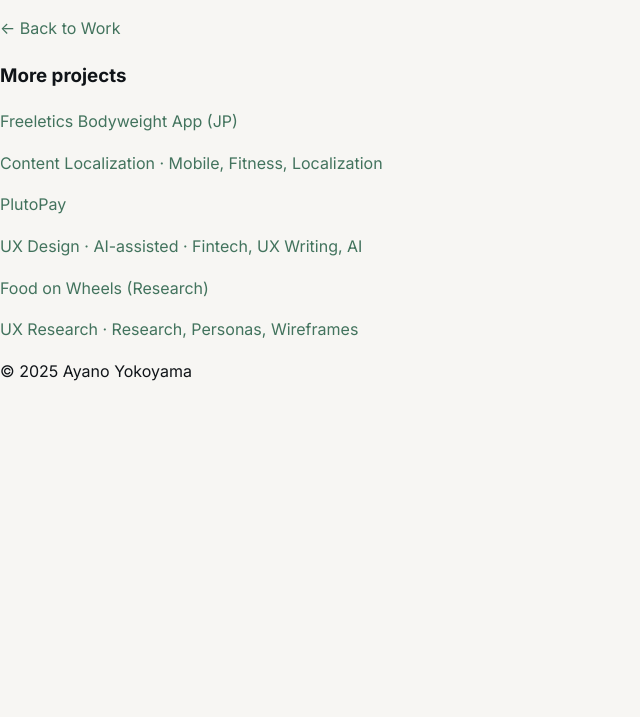
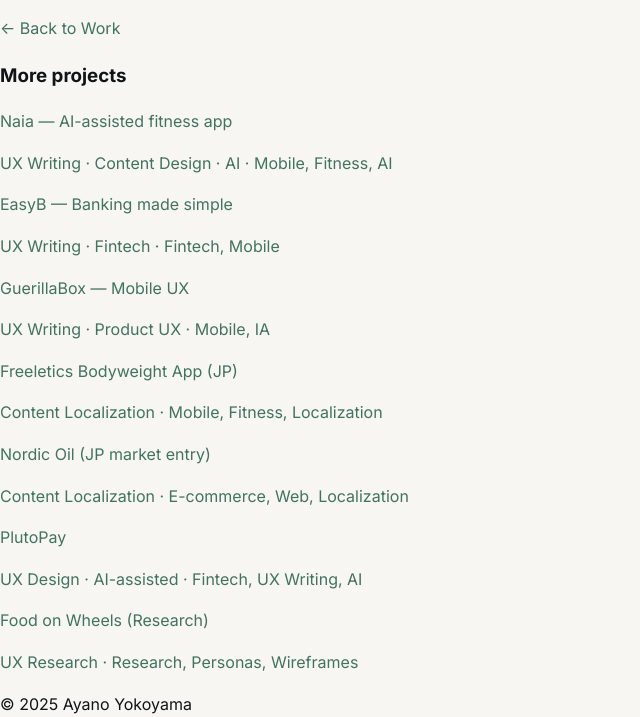
Before and after one commit to ayanoyokoyama/ayanoyokoyama-github.io, a Jekyll site: the page built from work/nordic-oil.md, in a window 1280 px wide and 1271 px high. Shown: the part 554-1271 px from the top of the window, without its empty margins (0-640 px from the left). Built offline with Jekyll 4.4.1, drawn with Linux system fonts in a browser that asks for light colours.

Commit message:
Update projects.yml

```diff
--- a/_data/projects.yml
+++ b/_data/projects.yml
@@ -1,27 +1,41 @@
+- title: Naia — AI-assisted fitness app
+  kicker: UX Writing · Content Design · AI
+  tags: [Mobile, Fitness, AI]
+  cover: /assets/images/naia/cover.png
+  url: /projects/naia/
+
+- title: EasyB — Banking made simple
+  kicker: UX Writing · Fintech
+  tags: [Fintech, Mobile]
+  cover: /assets/images/easyb/cover.png
+  url: /projects/easyb/
+
+- title: GuerillaBox — Mobile UX
+  kicker: UX Writing · Product UX
+  tags: [Mobile, IA]
+  cover: /assets/images/guerillabox/cover.png
+  url: /projects/guerillabox/
+
 - title: Freeletics Bodyweight App (JP)
   kicker: Content Localization
-  blurb: English → Japanese app localization with UX care.
   tags: [Mobile, Fitness, Localization]
   cover: /assets/images/freeletics/cover.png
-  url: /work/freeletics/
+  url: /projects/freeletics/
 
 - title: Nordic Oil (JP market entry)
   kicker: Content Localization
-  blurb: E-commerce, landing, and Instagram localization.
   tags: [E-commerce, Web, Localization]
   cover: /assets/images/nordic-oil/cover.png
-  url: /work/nordic-oil/
+  url: /projects/nordic-oil/
 
 - title: PlutoPay
   kicker: UX Design · AI-assisted
-  blurb: Onboarding and content patterns, plus a compact design system.
   tags: [Fintech, UX Writing, AI]
   cover: /assets/images/plutopay/cover.png
-  url: /work/plutopay/
+  url: /projects/plutopay/
 
 - title: Food on Wheels (Research)
   kicker: UX Research
-  blurb: Problem framing, personas, and early wires.
   tags: [Research, Personas, Wireframes]
-  cover: /assets/images/research/cover.png
-  url: /work/food-on-wheels/
+  cover: /assets/images/fow/cover.png
+  url: /projects/food-on-wheels/
```
